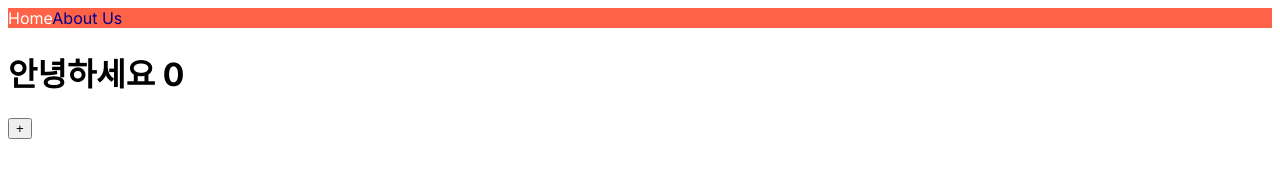
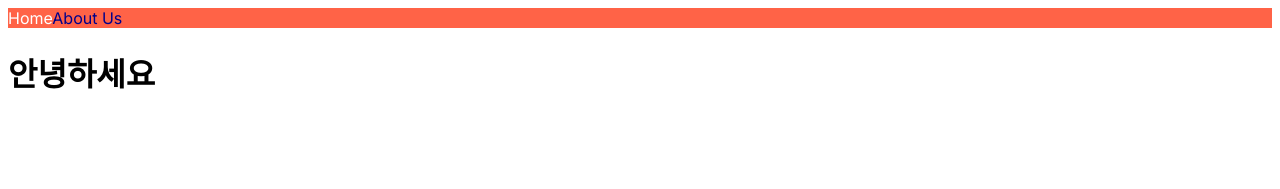
Before and after one commit to Designated-Hitter/nextjs_practice, a Next.js app: page / in a window 1280 px wide. Shown: the top 189 px of the page. Built offline with nearby package versions, Linux system fonts and the light colour scheme.

Commit message:
[UPDATE] added Layout instead of NavBar

```diff
--- a/app/about/page.tsx
+++ b/app/about/page.tsx
@@ -1,6 +1,9 @@
+import Seo from '../../components/Seo';
+
 export default function About() {
     return (
         <div>
+            <Seo title ="about"/>
             <h1>감자감자</h1>
         </div>
     )
--- a/app/layout.tsx
+++ b/app/layout.tsx
@@ -1,6 +1,6 @@
 import type { Metadata } from 'next'
 import { Inter } from 'next/font/google'
-import NavBar from '../components/NavBar';
+import Layout from '@/components/Layout'
 import './globals.css'
 
 const inter = Inter({ subsets: ['latin'] })
@@ -18,8 +18,9 @@
   return (
     <html lang="en">
       <body className={inter.className}>
-        <NavBar />
-        {children}
+        <Layout>
+          {children}
+        </Layout>
       </body>
     </html>
   )
--- a/app/page.tsx
+++ b/app/page.tsx
@@ -1,11 +1,10 @@
-"use client"
-import { useState } from 'react';
+import Seo from '../components/Seo';
+
 export default function Home() {
-  const [counter, setCounter] = useState(0);
   return (
     <div>
-      <h1>안녕하세요 {counter} </h1>
-      <button onClick ={() => setCounter((prev:number) => prev + 1)}>+</button>
+      <Seo title ="Home"/>
+      <h1>안녕하세요</h1>
     </div>
   )
 }
--- /dev/null
+++ b/components/Layout.tsx
@@ -0,0 +1,14 @@
+import NavBar from "./NavBar";
+
+interface LayoutProps {
+    children: React.ReactNode;
+}
+
+export default function Layout({ children }: LayoutProps) {
+    return (
+        <>
+            <NavBar />
+            <div>{ children }</div>
+        </>
+    )
+}
--- /dev/null
+++ b/components/Seo.tsx
@@ -0,0 +1,13 @@
+import Head from "next/head";
+
+interface SeoProps {
+    title: string;
+}
+
+export default function Seo({ title }: SeoProps) {
+    return (
+        <Head>
+            <title>{title} | Next Movies</title>
+        </Head>
+    );
+}
```
